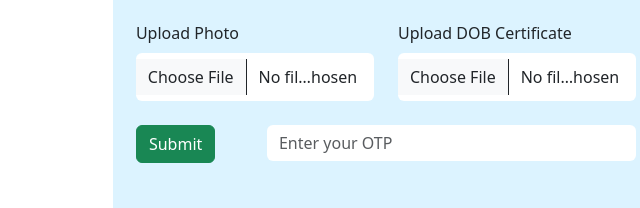
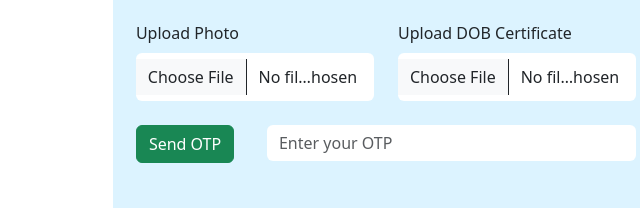
Before and after one commit to satyadeepg/registration, a plain HTML site: page index.html in a window 1280 px wide. Shown: the part 1105-1313 px from the top of the page, 539-1179 px from the left. Drawn offline with nearby package versions, Linux system fonts and the light colour scheme.

Commit message:
Update index.html

```diff
--- a/index.html
+++ b/index.html
@@ -703,7 +703,7 @@
 
               <div class="col-md-3 mb-4">
                 <div class="form-outline">
-                  <button class="btn btn-success">Submit</button>
+                  <button class="btn btn-success">Send OTP</button>
 
                 </div>
               </div>
```
